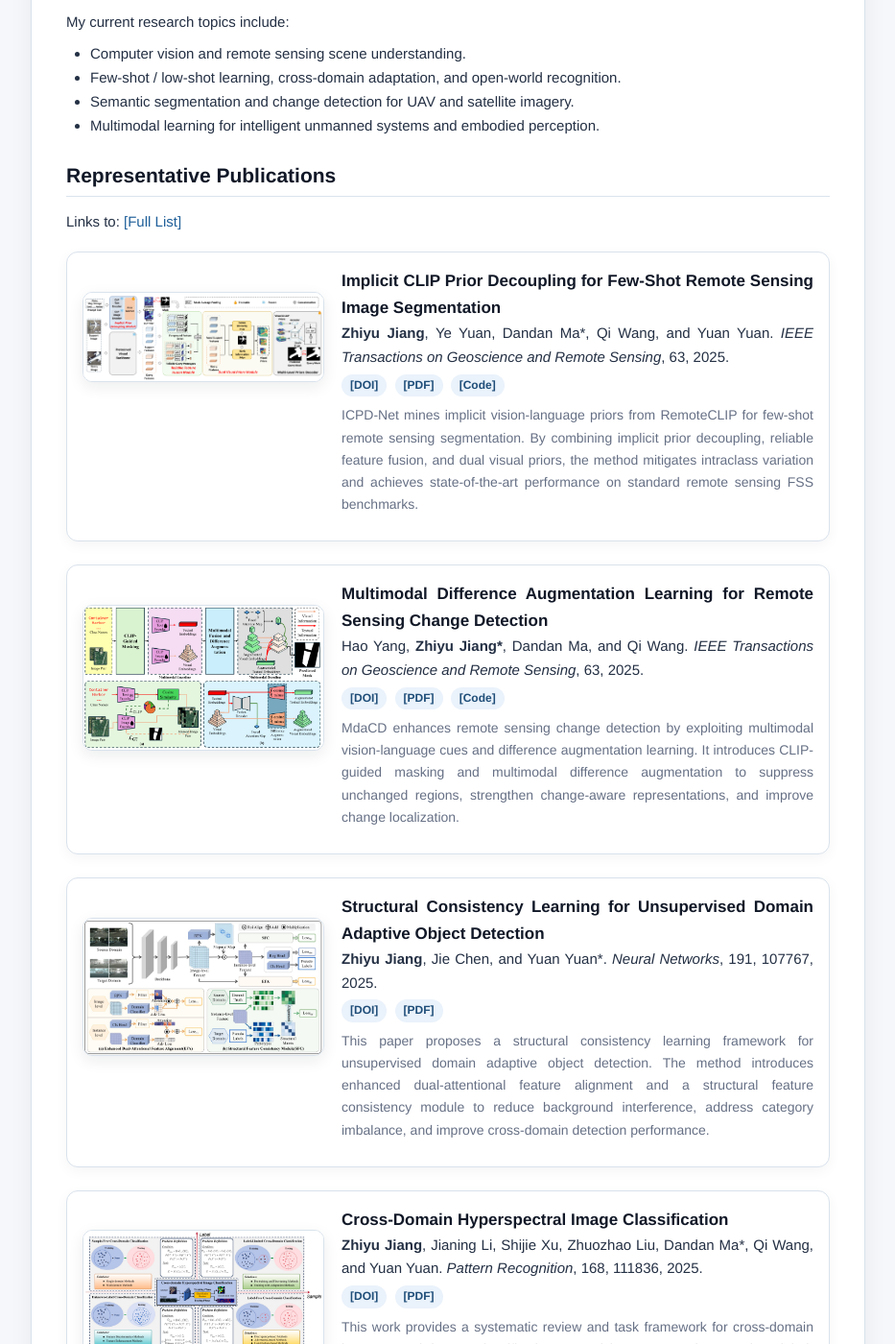
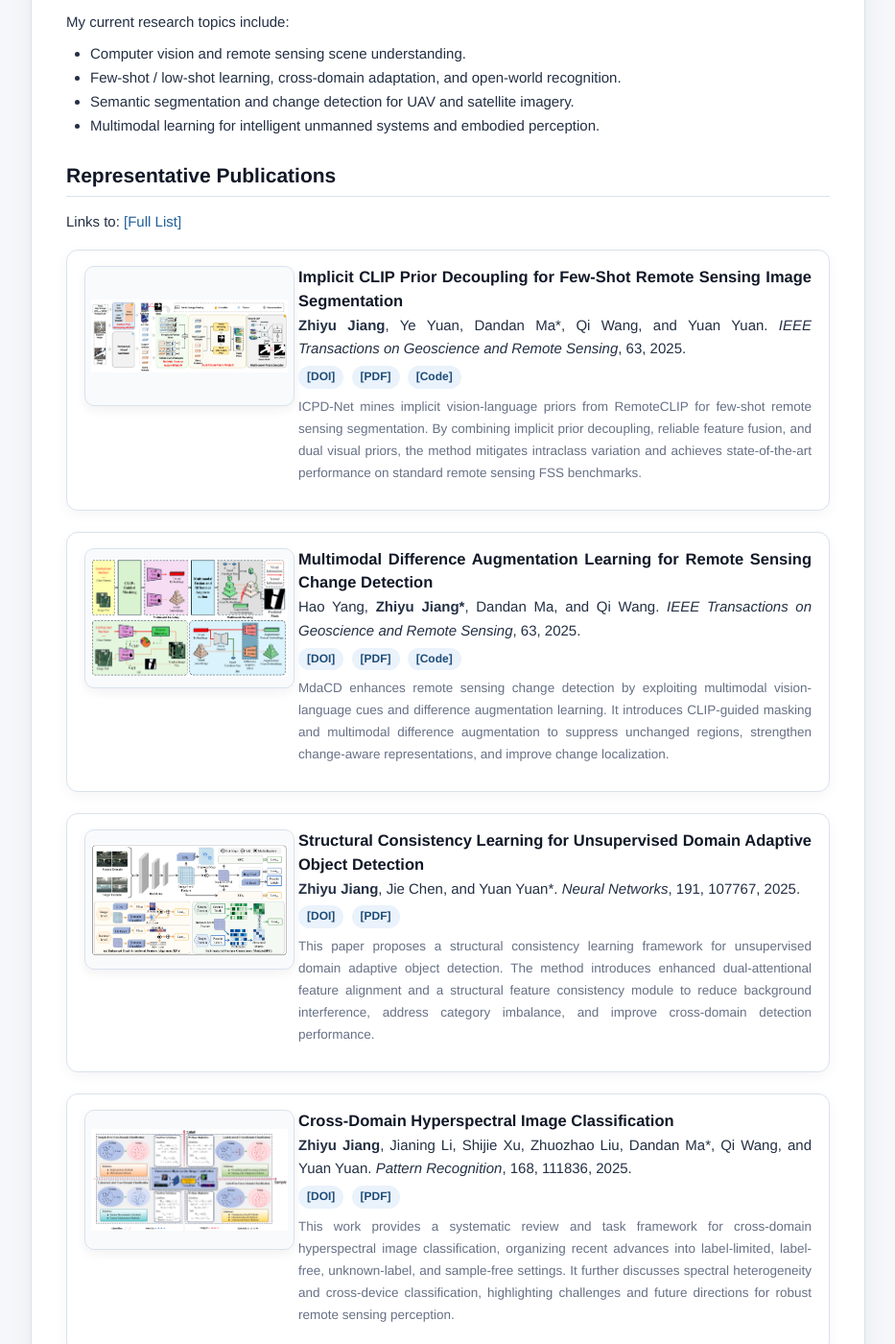
Before and after one commit to zhiyu-jiang/zhiyu-jiang.github.io, a Jekyll site: the page built from index.html, in a window 1280 px wide and 1400 px high, scrolled down 812 px. Shown: the whole window at 96% size, without its empty margins (323-1256 px from the left). Built offline with Jekyll 4.4.1, drawn with Linux system fonts in a browser that asks for light colours.

Commit message:
update homepage

```diff
--- a/assets/css/my.css
+++ b/assets/css/my.css
@@ -273,19 +273,36 @@ li {
   border: 1px solid var(--border);
   border-radius: 12px;
   box-shadow: 0 4px 14px rgba(15, 23, 42, 0.045);
-  margin: 18px 0 24px;
-  padding: 16px;
+  display: flex;
+  gap: 18px;
+  margin: 16px 0 22px;
+  padding: 16px 18px;
 }
 
 .media .pull-left {
-  margin-right: 18px;
+  float: none;
+  flex: 0 0 205px;
+  margin-right: 0;
+}
+
+.media .pull-left br {
+  display: none;
+}
+
+.media-body {
+  flex: 1;
+  min-width: 0;
 }
 
 .media-object {
+  background: #f8fafc;
   border: 1px solid var(--border);
   border-radius: 10px;
-  box-shadow: 0 5px 16px rgba(15, 23, 42, 0.08);
-  object-fit: cover;
+  box-shadow: 0 4px 12px rgba(15, 23, 42, 0.06);
+  height: 132px !important;
+  object-fit: contain;
+  padding: 6px;
+  width: 205px !important;
 }
 
 .mobile-profile-image {
@@ -303,15 +320,20 @@ li {
   text-align: left;
 }
 
+.media-heading {
+  margin-bottom: 6px;
+}
+
 .media-heading strong {
   color: var(--heading);
-  font-size: 17px;
+  font-size: 16.5px;
+  line-height: 1.35;
 }
 
 .abstract-text {
   color: var(--text-muted);
-  font-size: 14px;
-  line-height: 1.65;
+  font-size: 13.5px;
+  line-height: 1.7;
   margin-top: 8px;
 }
 
@@ -363,6 +385,7 @@ hr {
   }
 
   .media {
+    display: block;
     padding: 14px;
   }
 
@@ -373,9 +396,10 @@ hr {
   }
 
   .media-object {
+    box-sizing: border-box;
+    height: auto !important;
     max-width: 100%;
-    width: 100%;
-    height: auto;
+    width: 100% !important;
   }
 
   .hero-title {
```
